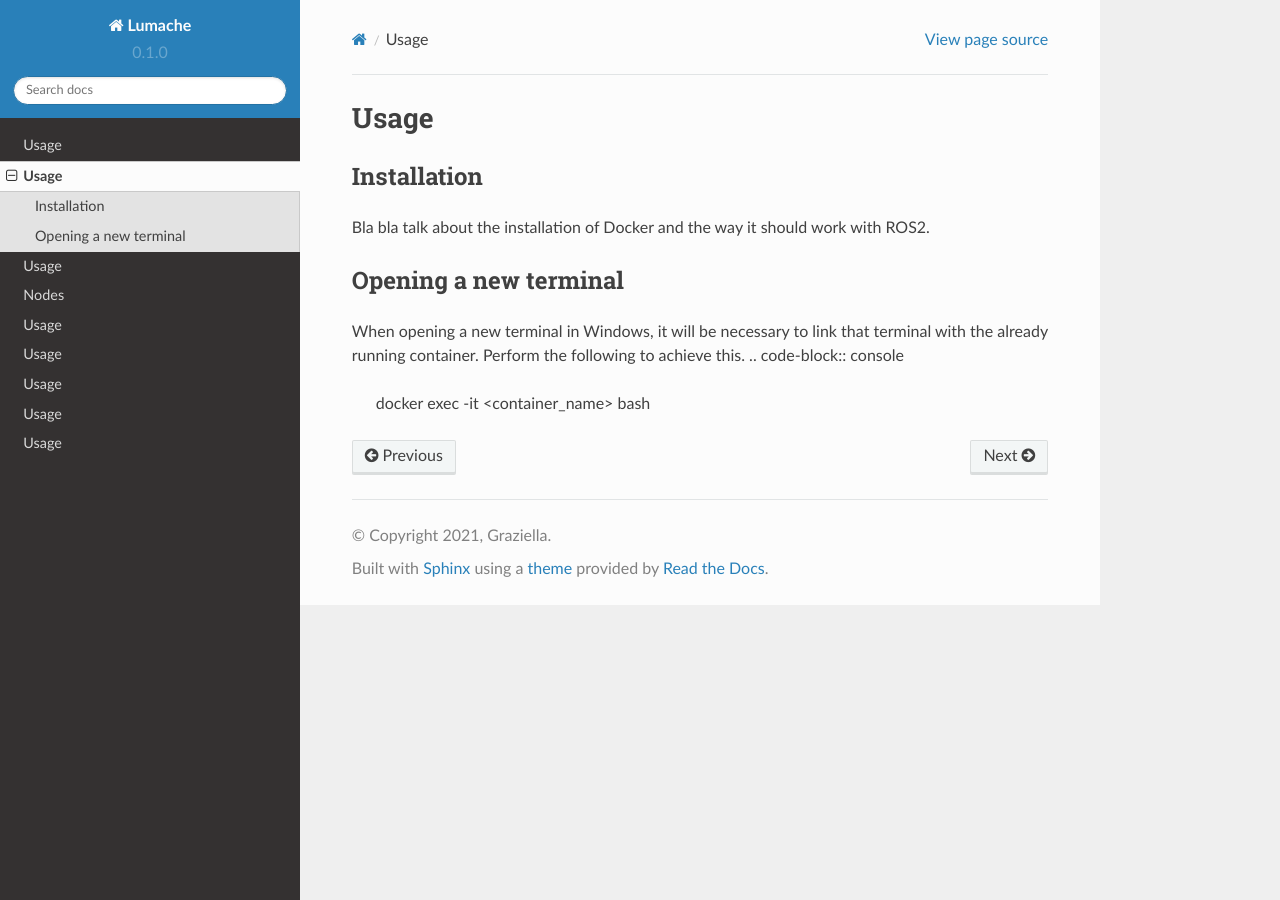
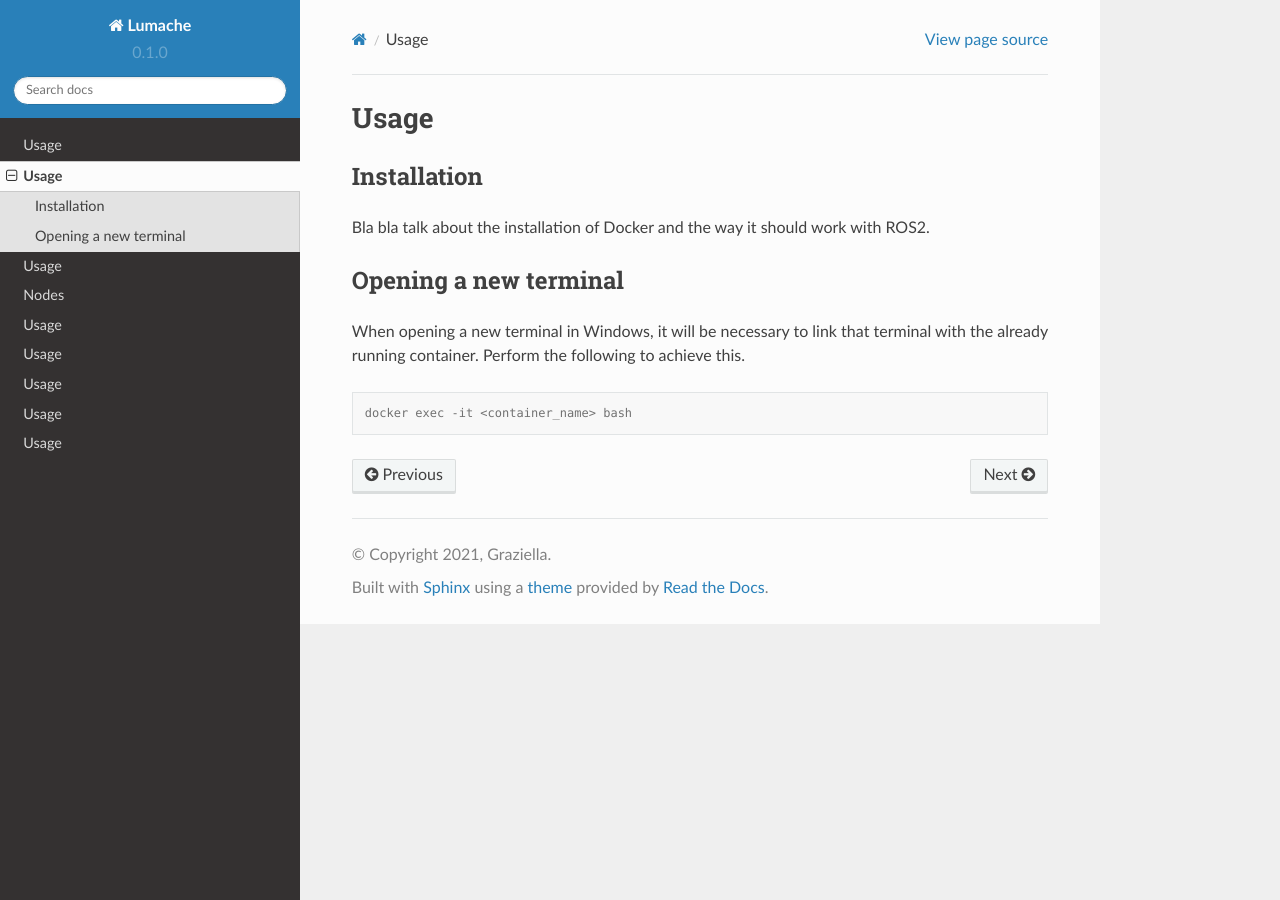
Before and after one commit to AlexCC93/readthedocs_test, a Sphinx documentation site: the page built from docs/source/Installation.rst, in a window 1280 px wide. Built offline with Sphinx 7.4.7 and the Read the Docs theme 2.0.0, drawn with Linux system fonts in a browser that asks for light colours.

Commit message:
Adding hyperlinks

```diff
--- a/docs/source/Installation.rst
+++ b/docs/source/Installation.rst
@@ -12,6 +12,8 @@
 ----------------------
 
 When opening a new terminal in Windows, it will be necessary to link that terminal with the already running container. Perform the following to achieve this.
+
+
 .. code-block:: console
 
    docker exec -it <container_name> bash
--- a/docs/source/Nodes.rst
+++ b/docs/source/Nodes.rst
@@ -62,7 +62,7 @@
 Getting info from a node
 ~~~~~~~~~~~~~~~~~~~~~~~~
 
-To print the information of a node, *open a new terminal* :ref:`Installation`/Opening a new terminal and execute:
+To print the information of a node, *open a new terminal* :ref:`Installation/Opening a new terminal` and execute:
 
 .. code-block:: console
 
--- a/docs/source/conf.py
+++ b/docs/source/conf.py
@@ -17,6 +17,7 @@
     'sphinx.ext.autodoc',
     'sphinx.ext.autosummary',
     'sphinx.ext.intersphinx',
+    'sphinx.ext.autosectionlabel'
 ]
 
 intersphinx_mapping = {
```
